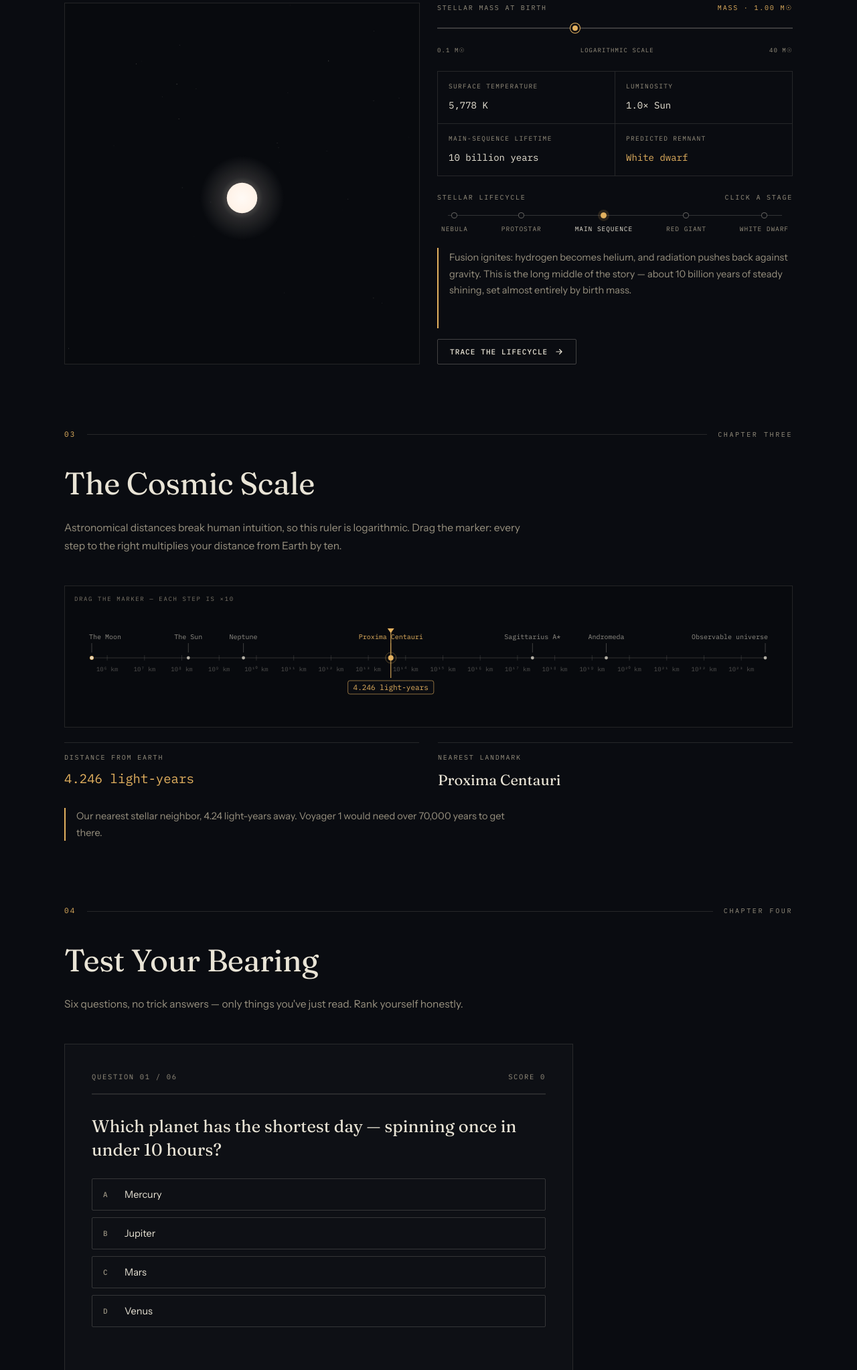
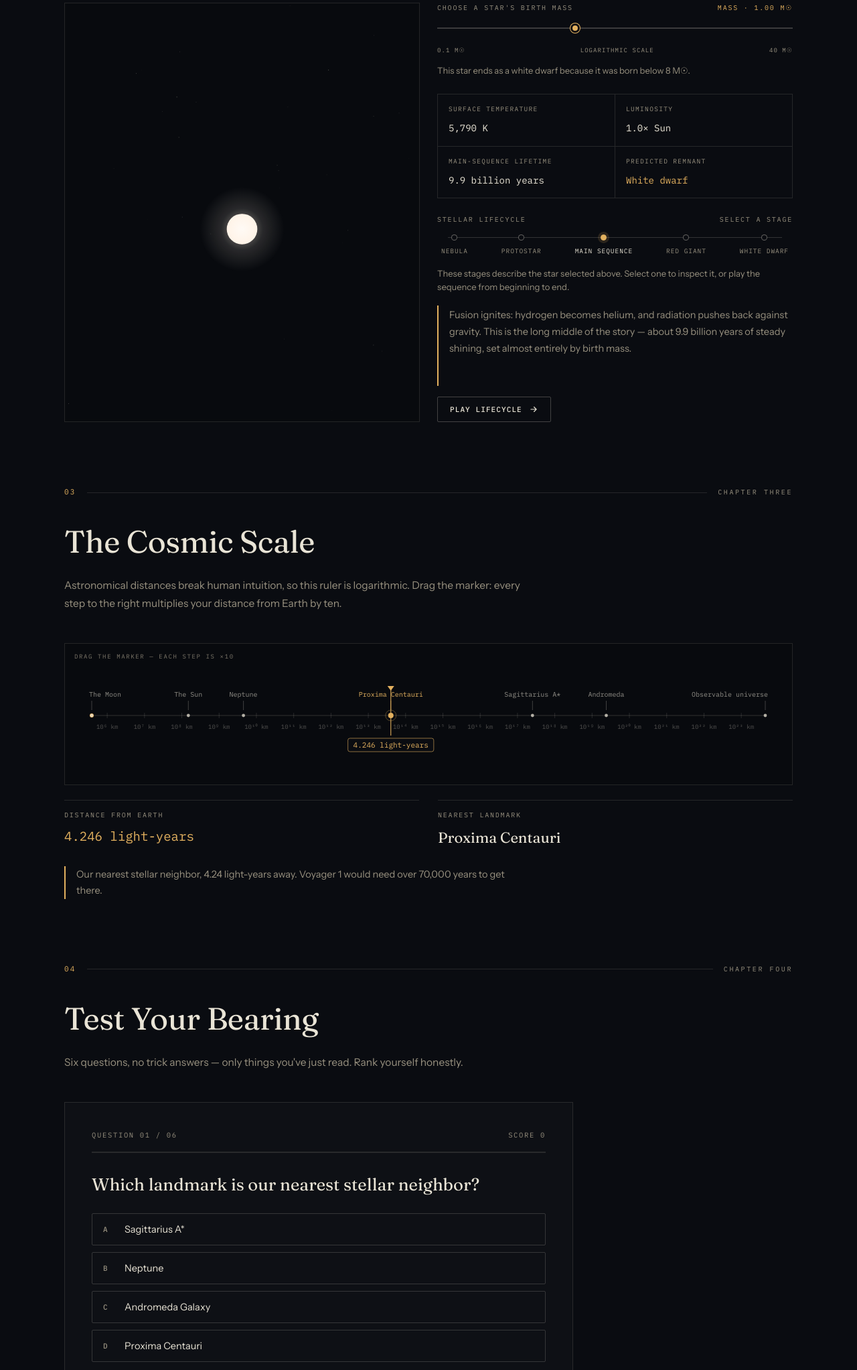
Before and after one commit to aditya2626-ab/GALACTUS-Beyond-imagination, a plain HTML site: page index.html in a window 1280 px wide. Shown: the part 2177-4222 px from the top of the page at 67% size. Drawn offline with Linux system fonts and the light colour scheme.

Commit message:
improved quiz, qol changes, fixed lifecycle

```diff
--- a/css/solar-system.css
+++ b/css/solar-system.css
@@ -28,7 +28,8 @@
 }
 .pc-row i{ flex:1; border-bottom:1px dotted rgba(233,228,214,.22); transform:translateY(-3px); }
 .pc-row dd{ font-family:var(--mono); font-size:12.5px; text-align:right; flex:none; }
-.pc-next{ margin-top:auto; align-self:flex-start; }
+.pc-nav{ display:flex; justify-content:space-between; gap:10px; margin-top:auto; }
+.pc-nav .btn{ display:inline-flex; align-items:center; gap:7px; }
 
 .orbit-controls{
   display:flex; align-items:center; gap:16px; margin-top:16px; flex-wrap:wrap;
--- a/css/stellar-lifecycle.css
+++ b/css/stellar-lifecycle.css
@@ -12,6 +12,9 @@
 .sp-hint{
   display:flex; justify-content:space-between; margin-top:6px;
   font-family:var(--mono); font-size:9px; letter-spacing:.12em; color:var(--muted);
+}
+.mass-note{
+  margin:14px 0 0; color:var(--muted); font-size:13px; line-height:1.5;
 }
 .sp-stats{
   display:grid; grid-template-columns:1fr 1fr;
@@ -29,6 +32,9 @@
 .stages::before{
   content:''; position:absolute; top:8px; left:16px; right:16px;
   height:1px; background:rgba(233,228,214,.18);
+}
+.stage-note{
+  margin:14px 0 0; color:var(--muted); font-size:13px; line-height:1.5;
 }
 .stage{
   position:relative; z-index:1; display:flex; flex-direction:column;
--- a/index.html
+++ b/index.html
@@ -100,9 +100,10 @@
         </div>
         <div class="star-panel">
           <div class="sp-block">
-            <div class="sp-label"><span>STELLAR MASS AT BIRTH</span><span id="massOut">—</span></div>
+            <div class="sp-label"><span>CHOOSE A STAR'S BIRTH MASS</span><span id="massOut">—</span></div>
             <input type="range" id="massRange" min="0" max="100" step="0.5" value="38.4" aria-label="Stellar mass in solar masses">
             <div class="sp-hint"><span>0.1 M☉</span><span>LOGARITHMIC SCALE</span><span>40 M☉</span></div>
+            <p class="mass-note" id="massNote">This chooses one star to follow. Its mass controls how hot it is, how long it shines, and what it becomes.</p>
           </div>
           <div class="sp-stats">
             <div class="sp-stat"><small>Surface temperature</small><span id="stTemp">—</span></div>
@@ -111,7 +112,7 @@
             <div class="sp-stat"><small>Predicted remnant</small><span id="stRem">—</span></div>
           </div>
           <div class="sp-block">
-            <div class="sp-label"><span>STELLAR LIFECYCLE</span><span>CLICK A STAGE</span></div>
+            <div class="sp-label"><span>STELLAR LIFECYCLE</span><span>SELECT A STAGE</span></div>
             <div class="stages" id="stageNodes">
               <button class="stage" type="button"><i></i><span>Nebula</span></button>
               <button class="stage" type="button"><i></i><span>Protostar</span></button>
@@ -119,8 +120,9 @@
               <button class="stage" type="button"><i></i><span>Red giant</span></button>
               <button class="stage" type="button"><i></i><span>Remnant</span></button>
             </div>
+            <p class="stage-note">These stages describe the star selected above. Select one to inspect it, or play the sequence from beginning to end.</p>
             <p id="stageDesc"></p>
-            <button class="btn ghost small" id="traceBtn" type="button">Trace the lifecycle
+            <button class="btn ghost small" id="traceBtn" type="button" aria-pressed="false"><span id="traceLabel">Play lifecycle</span>
               <svg viewBox="0 0 24 24" width="14" height="14" fill="none" stroke="currentColor" stroke-width="2" stroke-linecap="round" stroke-linejoin="round"><path d="M5 12h14M13 6l6 6-6 6"/></svg>
             </button>
           </div>
--- a/js/quiz.js
+++ b/js/quiz.js
@@ -1,4 +1,4 @@
-import { $, ARROW } from './shared.js';
+import { $, ARROW, shuffle } from './shared.js';
 
 /* ---------------- 04 · Quiz ---------------- */
 (() => {
@@ -11,24 +11,24 @@ import { $, ARROW } from './shared.js';
     { q:'Which planet has the shortest day — spinning once in under 10 hours?',
       a:['Mercury', 'Jupiter', 'Mars', 'Venus'], c:1,
       ex:'Despite being the largest planet, Jupiter spins fastest: one full rotation takes just 9 hours 56 minutes.' },
-    { q:'Roughly how much of the Solar System\u2019s mass is contained in the Sun itself?',
-      a:['About 70%', 'About 85%', 'About 99.8%', 'About 50%'], c:2,
-      ex:'The Sun holds 99.8% of all the mass in the Solar System. Everything else — planets, moons, asteroids — is a rounding error.' },
+    { q:'What are Saturn\u2019s rings mostly made of?',
+      a:['Fire and gas', 'Ice and rock', 'Liquid water', 'Dust from the Sun'], c:1,
+      ex:'Saturn is circled by rings of ice and rock only tens of meters thick — the Solar System\u2019s showpiece.' },
     { q:'Main-sequence stars like the Sun spend their lives fusing hydrogen into\u2026',
       a:['Carbon', 'Helium', 'Iron', 'Oxygen'], c:1,
       ex:'Hydrogen nuclei fuse into helium, releasing the energy that makes stars shine. Heavier elements come later — or in other stars.' },
-    { q:'A light-year is a unit of\u2026',
-      a:['Time', 'Brightness', 'Distance', 'Temperature'], c:2,
-      ex:'One light-year is the distance light travels in a year: about 9.46 trillion kilometers.' },
-    { q:'After the Sun becomes a red giant, what will it leave behind?',
-      a:['A neutron star', 'A white dwarf', 'A black hole', 'A new solar system'], c:1,
-      ex:'At ~1 solar mass, the Sun is far too light to collapse further. Its core will end as an Earth-sized white dwarf, cooling for eternity.' },
-    { q:'Which of these is the closest star to the Sun?',
-      a:['Sirius', 'Betelgeuse', 'Proxima Centauri', 'Polaris'], c:2,
-      ex:'Proxima Centauri, part of the Alpha Centauri system, lies just 4.24 light-years away — and even hosts a planet in the habitable zone.' }
+    { q:'Which landmark is our nearest stellar neighbor?',
+      a:['Neptune', 'Proxima Centauri', 'Sagittarius A*', 'Andromeda Galaxy'], c:1,
+      ex:'Proxima Centauri is our nearest stellar neighbor, 4.24 light-years away. Voyager 1 would need over 70,000 years to get there.' },
+    { q:'What remnant does a star born below 8 solar masses leave behind?',
+      a:['A white dwarf', 'A neutron star', 'A black hole', 'A new planet'], c:0,
+      ex:'A lower-mass star sheds its outer layers as a planetary nebula and leaves an Earth-sized white dwarf that slowly cools.' },
+    { q:'What is the nearest large galaxy to the Milky Way?',
+      a:['The Sombrero Galaxy', 'The Whirlpool Galaxy', 'Andromeda Galaxy', 'The Large Magellanic Cloud'], c:2,
+      ex:'The Andromeda Galaxy is the nearest large galaxy, 2.5 million light-years away. It is closing with us at 110 km/s.' }
   ];
 
-  let i = 0, score = 0, locked = false;
+  let questions = [], i = 0, score = 0, locked = false;
 
   const rankOf = s =>
     s >= 6 ? ['Master Navigator', 'A flawless run. You read the sky like an atlas — now go outside and check it against the real thing.']
@@ -38,11 +38,11 @@ import { $, ARROW } from './shared.js';
 
   function render(){
     locked = false;
-    const q = QUESTIONS[i];
+    const q = questions[i];
     box.innerHTML = `
-      <div class="q-meta"><span>QUESTION ${String(i + 1).padStart(2, '0')} / ${String(QUESTIONS.length).padStart(2, '0')}</span>
+      <div class="q-meta"><span>QUESTION ${String(i + 1).padStart(2, '0')} / ${String(questions.length).padStart(2, '0')}</span>
         <span>SCORE ${score}</span></div>
-      <div class="q-bar"><i style="width:${(i / QUESTIONS.length) * 100}%"></i></div>
+      <div class="q-bar"><i style="width:${(i / questions.length) * 100}%"></i></div>
       <h3 class="q-text">${q.q}</h3>
       <div class="q-opts">${q.a.map((o, j) =>
         `<button class="q-opt" type="button" data-j="${j}"><b>${'ABCD'[j]}</b><span>${o}</span></button>`).join('')}
@@ -55,7 +55,7 @@ import { $, ARROW } from './shared.js';
   function answer(j){
     if (locked) return;
     locked = true;
-    const q = QUESTIONS[i];
+    const q = questions[i];
     const good = j === q.c;
     if (good) score++;
 
@@ -66,31 +66,41 @@ import { $, ARROW } from './shared.js';
       else if (k === j){ b.classList.add('wrong'); mark.outerHTML = `<b class="mark">${ICON_NO}</b>`; }
       else b.classList.add('dim');
     });
-    box.querySelector('.q-bar i').style.width = ((i + 1) / QUESTIONS.length) * 100 + '%';
+    box.querySelector('.q-bar i').style.width = ((i + 1) / questions.length) * 100 + '%';
 
     const foot = box.querySelector('.q-foot');
     foot.hidden = false;
     foot.innerHTML = `
       <p class="q-explain"><strong>${good ? 'Correct.' : 'Not quite.'}</strong> ${q.ex}</p>
       <button class="btn ghost small" id="qNext" type="button">
-        ${i === QUESTIONS.length - 1 ? 'See results' : 'Next question'}${ARROW}</button>`;
+        ${i === questions.length - 1 ? 'See results' : 'Next question'}${ARROW}</button>`;
     $('#qNext').addEventListener('click', () => {
       i++;
-      i < QUESTIONS.length ? render() : results();
+      i < questions.length ? render() : results();
     });
   }
 
   function results(){
     const [rank, note] = rankOf(score);
     box.innerHTML = `
-      <div class="q-meta"><span>RESULT</span><span>SCORE ${score} / ${QUESTIONS.length}</span></div>
+      <div class="q-meta"><span>RESULT</span><span>SCORE ${score} / ${questions.length}</span></div>
       <div class="q-bar"><i style="width:100%"></i></div>
-      <p class="q-score">${score}<span> / ${QUESTIONS.length}</span></p>
+      <p class="q-score">${score}<span> / ${questions.length}</span></p>
       <h3 class="q-rank">${rank}</h3>
       <p class="q-note">${note}</p>
       <button class="btn solid small" id="qAgain" type="button">Take it again</button>`;
-    $('#qAgain').addEventListener('click', () => { i = 0; score = 0; render(); });
+    $('#qAgain').addEventListener('click', startRound);
   }
 
-  render();
+  function startRound(){
+    questions = shuffle(QUESTIONS).map(q => {
+      const answers = shuffle(q.a.map((text, index) => ({ text, correct: index === q.c })));
+      return { ...q, a: answers.map(answer => answer.text), c: answers.findIndex(answer => answer.correct) };
+    });
+    i = 0;
+    score = 0;
+    render();
+  }
+
+  startRound();
 })();
--- a/js/shared.js
+++ b/js/shared.js
@@ -8,6 +8,19 @@ export const ARROW = '<svg viewBox="0 0 24 24" width="14" height="14" fill="none
 export function seeded(seed){
   let s = seed >>> 0;
   return () => (s = (s * 1664525 + 1013904223) >>> 0) / 4294967296;
+}
+
+export function shuffle(items){
+  const result = [...items];
+  const crypto = globalThis.crypto;
+  for (let i = result.length - 1; i > 0; i--){
+    const random = crypto
+      ? crypto.getRandomValues(new Uint32Array(1))[0] / 4294967296
+      : Math.random();
+    const j = Math.floor(random * (i + 1));
+    [result[i], result[j]] = [result[j], result[i]];
+  }
+  return result;
 }
 
 /* DPR-aware canvas sizing; returns live 2D context + CSS dimensions */
--- a/js/stellar-lifecycle.js
+++ b/js/stellar-lifecycle.js
@@ -5,8 +5,9 @@ import { $, $$, TAU, seeded, sizeCanvas, watchVisible } from './shared.js';
   const canvas = $('#starCanvas'); if (!canvas) return;
   const stage = canvas.parentElement;
   const massRange = $('#massRange'), massOut = $('#massOut');
+  const massNote = $('#massNote');
   const outT = $('#stTemp'), outL = $('#stLum'), outLife = $('#stLife'), outRem = $('#stRem');
-  const descEl = $('#stageDesc'), traceBtn = $('#traceBtn');
+  const descEl = $('#stageDesc'), traceBtn = $('#traceBtn'), traceLabel = $('#traceLabel');
   const nodes = $$('#stageNodes .stage');
 
   const M_MIN = .1, M_MAX = 40, SPAN = Math.log(M_MAX / M_MIN);
@@ -37,7 +38,7 @@ import { $, $$, TAU, seeded, sizeCanvas, watchVisible } from './shared.js';
     return [cl(r), cl(g), cl(b)];
   };
 
-  const state = { m: 1, stage: 2, t: 0 };
+  const state = { m: massOf(parseFloat(massRange.value)), stage: 2, t: 0 };
 
   const STAGE_DESC = [
     () => `Everything begins in a molecular cloud — hydrogen and dust drifting a few degrees above absolute zero, light-years across. Gravity gathers the gas into knots, and one knot starts falling in on itself.`,
@@ -158,30 +159,45 @@ import { $, $$, TAU, seeded, sizeCanvas, watchVisible } from './shared.js';
 
   function update(){
     const m = state.m, T = 5778 * Math.sqrt(m), L = Math.pow(m, 3.5);
+    const fate = remnantOf(m);
     massOut.textContent = 'MASS \u00b7 ' + massStr(m) + ' M\u2609';
     outT.textContent = Math.round(T).toLocaleString('en-US') + ' K';
     outL.textContent = fmtLum(L);
     outLife.textContent = fmtLife(m);
-    outRem.textContent = remnantOf(m);
+    outRem.textContent = fate;
     nodes[3].lastElementChild.textContent = m >= 8 ? 'Supergiant' : 'Red giant';
-    nodes[4].lastElementChild.textContent = remnantOf(m);
+    nodes[4].lastElementChild.textContent = fate;
+    massNote.textContent = m < 8
+      ? 'This star ends as a white dwarf because it was born below 8 M\u2609.'
+      : m < 20
+        ? 'This star ends as a neutron star because it was born between 8 and 20 M\u2609.'
+        : 'This star ends as a black hole because it was born above 20 M\u2609.';
     descEl.textContent = STAGE_DESC[state.stage](m);
   }
 
-  function stopTrace(){ if (traceTimer){ clearInterval(traceTimer); traceTimer = null; } }
-  function setStage(i){
+  function stopTrace(){
+    if (traceTimer){ clearInterval(traceTimer); traceTimer = null; }
+    traceLabel.textContent = 'Play lifecycle';
+    traceBtn.setAttribute('aria-pressed', 'false');
+  }
+  function setStage(i, stop = true){
+    if (stop) stopTrace();
     state.stage = i;
     nodes.forEach((n, j) => n.classList.toggle('active', j === i));
     descEl.textContent = STAGE_DESC[i](state.m);
-    stopTrace();
+    descEl.setAttribute('aria-label', `${nodes[i].lastElementChild.textContent} stage`);
   }
   nodes.forEach((n, i) => n.addEventListener('click', () => setStage(i)));
   traceBtn.addEventListener('click', () => {
+    if (traceTimer){ stopTrace(); return; }
     stopTrace();
-    let i = 0; setStage(0);
+    let i = 0;
+    traceLabel.textContent = 'Pause lifecycle';
+    traceBtn.setAttribute('aria-pressed', 'true');
+    setStage(0, false);
     traceTimer = setInterval(() => {
       if (++i > 4){ stopTrace(); return; }
-      setStage(i);
+      setStage(i, false);
     }, 1300);
   });
   massRange.addEventListener('input', () => {
```
Also changed, not shown: js/solar-system.js (+6 -1 lines).
